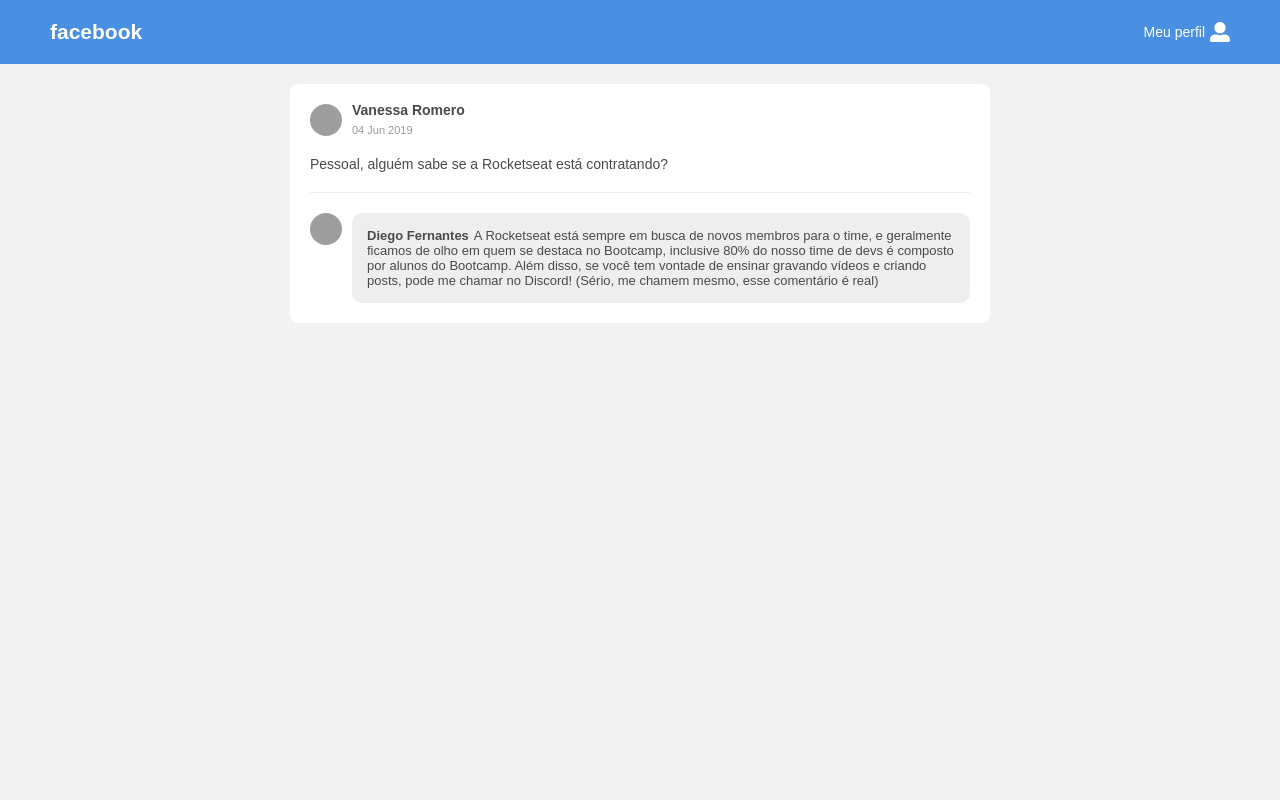
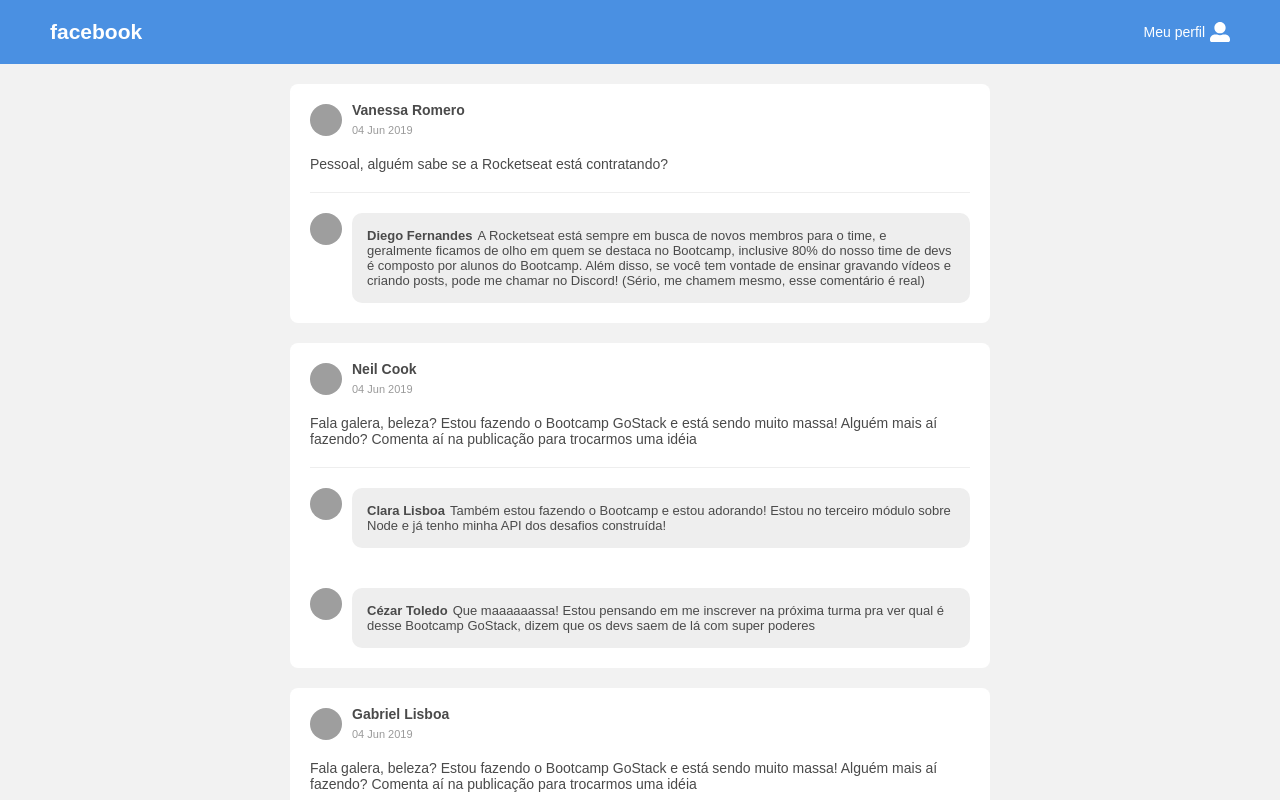
Before and after one commit to elanfraga/facebook-react, a React app: page / in a window 1280 px wide. Shown: the top 800 px of the page. Built offline with nearby package versions, Linux system fonts and the light colour scheme; grey boxes are pictures that could not be loaded.

Commit message:
listando todos posts

```diff
--- a/src/App.css
+++ b/src/App.css
@@ -18,13 +18,6 @@
   -webkit-font-smoothing: antialiased !important;
 }
 
-.content {
-  /* max-width: 1170px;
-  min-width: 980px; */
-  margin: 0 auto;
-  padding: 0 50px;
-}
-
 header {
   background: #4a90e2;
   display: flex;
@@ -40,6 +33,7 @@
   color: #fff;
   font-size: 14px;
   flex: 1;
+  margin: 0 50px 0 50px;
 }
 
 header nav div {
@@ -59,6 +53,7 @@
 .post {
   background: #fff;
   border-radius: 8px;
+  margin-bottom: 20px;
 }
 
 .post img {
--- a/src/components/Header.js
+++ b/src/components/Header.js
@@ -4,7 +4,7 @@
 function Header() {
   return (
     <header>
-      <nav className="content">
+      <nav>
         <h1>facebook</h1>
         <div>
           <span>Meu perfil</span>
--- a/src/components/PostItem.js
+++ b/src/components/PostItem.js
@@ -1,5 +1,42 @@
 import React from "react";
 
-function PostItem() {
-  return <div className="post">posts</div>;
+function PostHeader({ author, date }) {
+  return (
+    <div className="post-header">
+      <img src={author.avatar} className="avatar" />
+      <div className="info">
+        <strong>{author.name}</strong>
+        <span>{date}</span>
+      </div>
+    </div>
+  );
 }
+
+function PostComments({ comments }) {
+  return (
+    <div className="post-comments">
+      <div className="divider" />
+      {comments.map(comment => (
+        <div key={comment.id} className="comment">
+          <img src={comment.author.avatar} className="avatar" />
+          <p>
+            <span>{comment.author.name}</span>
+            {comment.content}
+          </p>
+        </div>
+      ))}
+    </div>
+  );
+}
+
+function PostItem({ author, date, content, comments }) {
+  return (
+    <div className="post">
+      <PostHeader author={author} date={date} />
+      <p className="post-content">{content}</p>
+      <PostComments comments={comments} />
+    </div>
+  );
+}
+
+export default PostItem;
--- a/src/components/PostList.js
+++ b/src/components/PostList.js
@@ -1,43 +1,109 @@
-import React from "react";
+import React, { Component } from "react";
 
-function PostList() {
-  return (
-    <div className="postlist">
-      <div className="post">
-        <div className="post-header">
-          <img
-            src="https://i.pravatar.cc/150?img=1"
-            alt=""
-            className="avatar"
-          />
-          <div className="info">
-            <strong>Vanessa Romero</strong>
-            <span>04 Jun 2019</span>
-          </div>
-        </div>
-        <p className="post-content">
-          Pessoal, alguém sabe se a Rocketseat está contratando?
-        </p>
-        <div className="post-comments">
-          <div className="divider" />
-          <div className="comment">
-            <img
-              src="https://avatars2.githubusercontent.com/u/2254731?v=4"
-              alt=""
-            />
-            <p>
-              <span>Diego Fernantes</span>A Rocketseat está sempre em busca de
-              novos membros para o time, e geralmente ficamos de olho em quem se
-              destaca no Bootcamp, inclusive 80% do nosso time de devs é
-              composto por alunos do Bootcamp. Além disso, se você tem vontade
-              de ensinar gravando vídeos e criando posts, pode me chamar no
-              Discord! (Sério, me chamem mesmo, esse comentário é real)
-            </p>
-          </div>
-        </div>
+import PostItem from "./PostItem";
+
+class PostList extends Component {
+  state = {
+    posts: [
+      {
+        id: 1,
+        author: {
+          name: "Vanessa Romero",
+          avatar: "https://i.pravatar.cc/150?img=1"
+        },
+        date: "04 Jun 2019",
+        content: "Pessoal, alguém sabe se a Rocketseat está contratando?",
+        comments: [
+          {
+            id: 2,
+            author: {
+              name: "Diego Fernandes",
+              avatar: "https://avatars2.githubusercontent.com/u/2254731?v=4"
+            },
+            date: "04 Jun 2019",
+            content:
+              "A Rocketseat está sempre em busca de novos membros para o time, e geralmente ficamos de olho em quem se destaca no Bootcamp, inclusive 80% do nosso time de devs é composto por alunos do Bootcamp. Além disso, se você tem vontade de ensinar gravando vídeos e criando posts, pode me chamar no Discord! (Sério, me chamem mesmo, esse comentário é real)"
+          }
+        ]
+      },
+      {
+        id: 3,
+        author: {
+          name: "Neil Cook",
+          avatar: "https://i.pravatar.cc/150?img=8"
+        },
+        date: "04 Jun 2019",
+        content:
+          "Fala galera, beleza?\nEstou fazendo o Bootcamp GoStack e está sendo muito massa! Alguém mais aí fazendo? Comenta aí na publicação para trocarmos uma idéia",
+        comments: [
+          {
+            id: 4,
+            author: {
+              name: "Clara Lisboa",
+              avatar: "https://i.pravatar.cc/150?img=5"
+            },
+            date: "04 Jun 2019",
+            content:
+              "Também estou fazendo o Bootcamp e estou adorando! Estou no terceiro módulo sobre Node e já tenho minha API dos desafios construída!"
+          },
+          {
+            id: 5,
+            author: {
+              name: "Cézar Toledo",
+              avatar: "https://i.pravatar.cc/150?img=11"
+            },
+            date: "04 Jun 2019",
+            content:
+              "Que maaaaaassa! Estou pensando em me inscrever na próxima turma pra ver qual é desse Bootcamp GoStack, dizem que os devs saem de lá com super poderes"
+          }
+        ]
+      },
+      {
+        id: 6,
+        author: {
+          name: "Gabriel Lisboa",
+          avatar: "https://i.pravatar.cc/150?img=51"
+        },
+        date: "04 Jun 2019",
+        content:
+          "Fala galera, beleza?\nEstou fazendo o Bootcamp GoStack e está sendo muito massa! Alguém mais aí fazendo? Comenta aí na publicação para trocarmos uma idéia",
+        comments: [
+          {
+            id: 4,
+            author: {
+              name: "Clara Lisboa",
+              avatar: "https://i.pravatar.cc/150?img=5"
+            },
+            date: "04 Jun 2019",
+            content:
+              "Também estou fazendo o Bootcamp e estou adorando! Estou no terceiro módulo sobre Node e já tenho minha API dos desafios construída!"
+          },
+          {
+            id: 5,
+            author: {
+              name: "Cézar Toledo",
+              avatar: "https://i.pravatar.cc/150?img=11"
+            },
+            date: "04 Jun 2019",
+            content:
+              "Que maaaaaassa! Estou pensando em me inscrever na próxima turma pra ver qual é desse Bootcamp GoStack, dizem que os devs saem de lá com super poderes"
+          }
+        ]
+      }
+    ]
+  };
+
+  render() {
+    const { posts } = this.state;
+
+    return (
+      <div className="postlist">
+        {posts.map(post => (
+          <PostItem key={post.id} {...post} />
+        ))}
       </div>
-    </div>
-  );
+    );
+  }
 }
 
 export default PostList;
```
